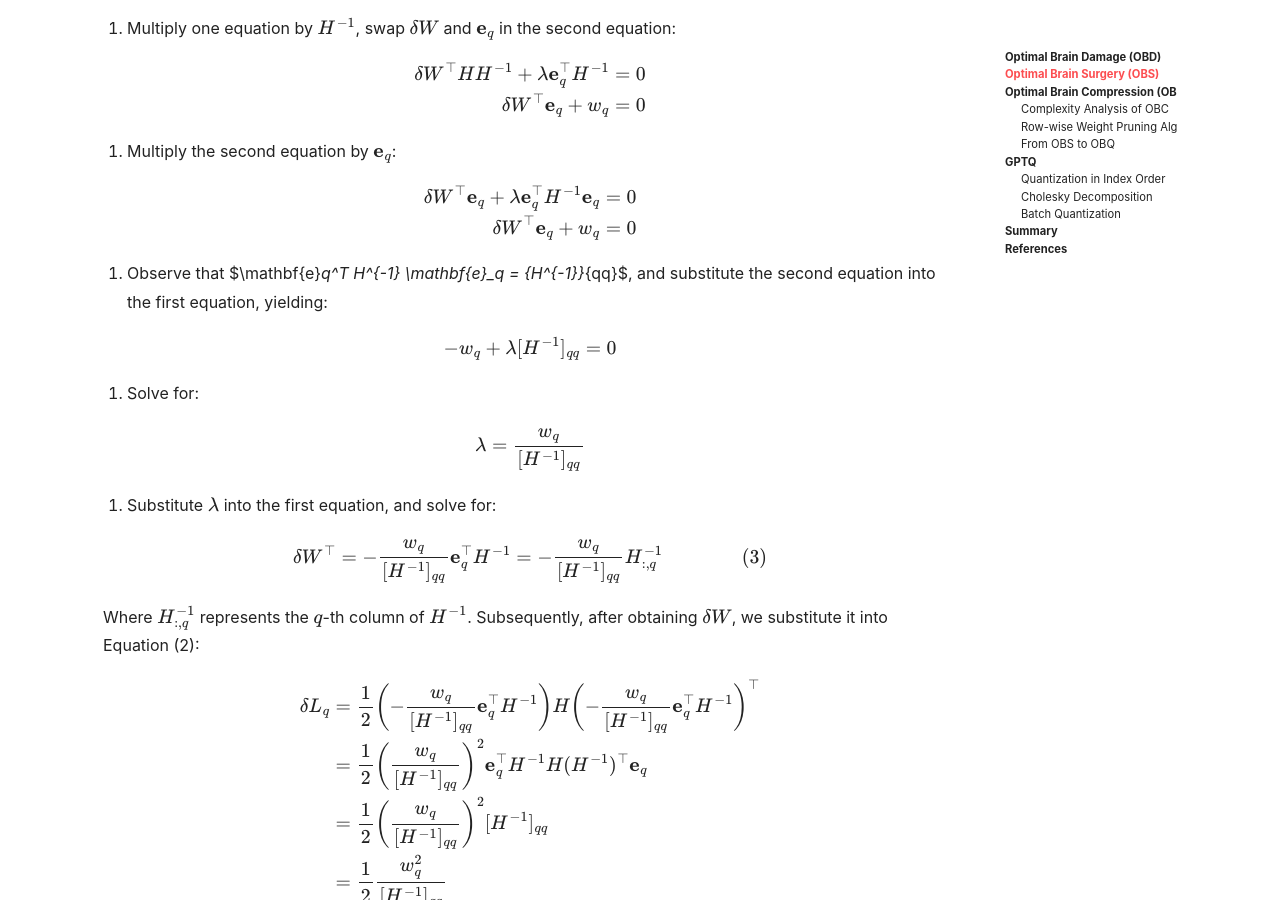
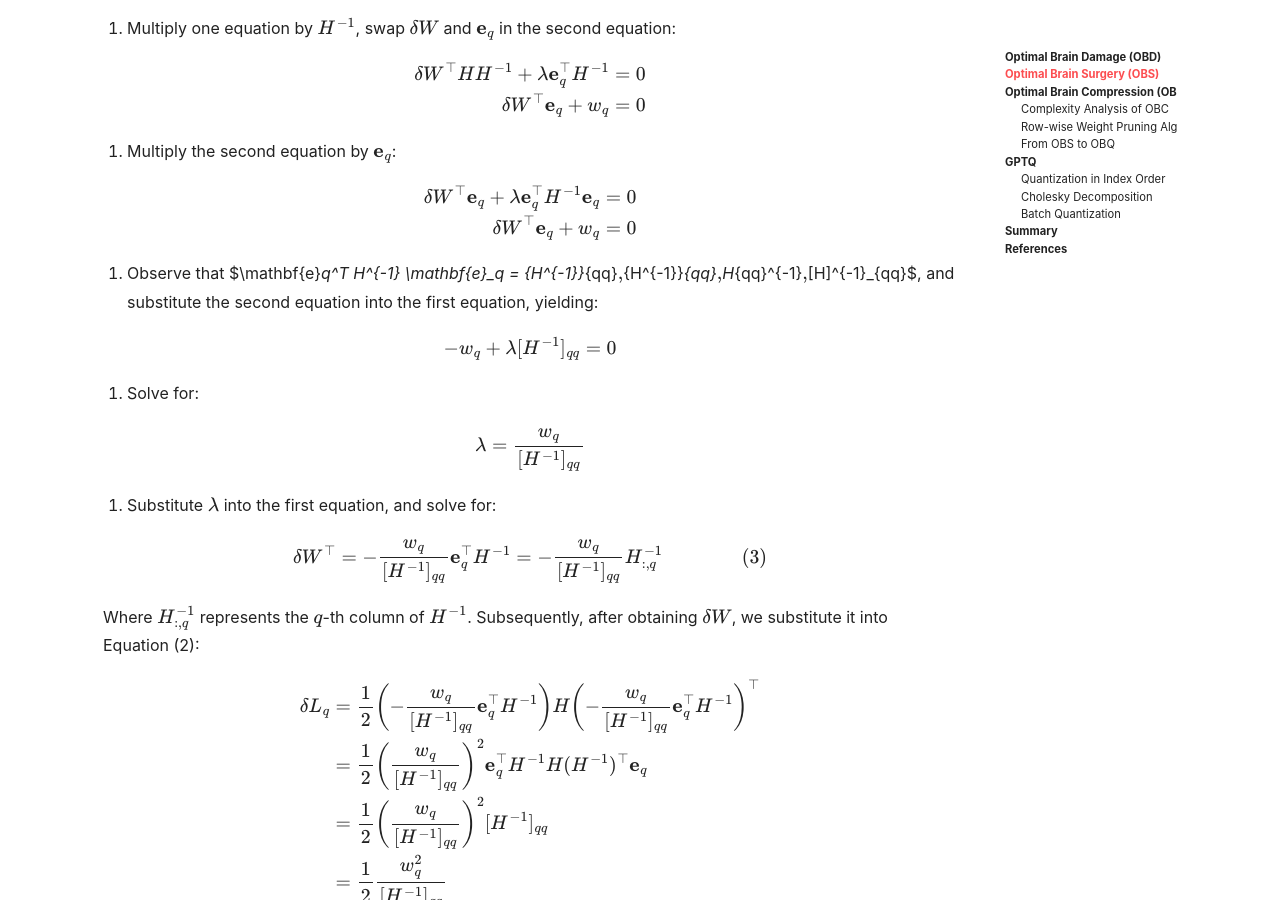
Before and after one commit to fenriarlab/fenriarlab.github.io, a Jekyll site: the page built from _posts/2024-04-02-gptq.md, in a window 1280 px wide and 900 px high, scrolled down 2163 px. Built offline with Jekyll 4.4.1, drawn with Linux system fonts in a browser that asks for light colours; nearby versions of some CDN libraries; formulas are drawn with MathJax 3.

Commit message:
fix: formula

```diff
--- a/_posts/2024-04-02-gptq.md
+++ b/_posts/2024-04-02-gptq.md
@@ -90,7 +90,7 @@
 \end{aligned}
 $$
 
-3. Observe that $\mathbf{e}_q^T H^{-1} \mathbf{e}_q = {H^{-1}}_{qq}$, and substitute the second equation into the first equation, yielding:
+3. Observe that $\mathbf{e}_q^T H^{-1} \mathbf{e}_q = {H^{-1}}_{qq}$, ${H^{-1}}_{qq}$, $H_{qq}^{-1}$, $[H]^{-1}_{qq}$, and substitute the second equation into the first equation, yielding:
 
 $$
 -w_q + \lambda [H^{-1}]_{qq}= 0\\
```
